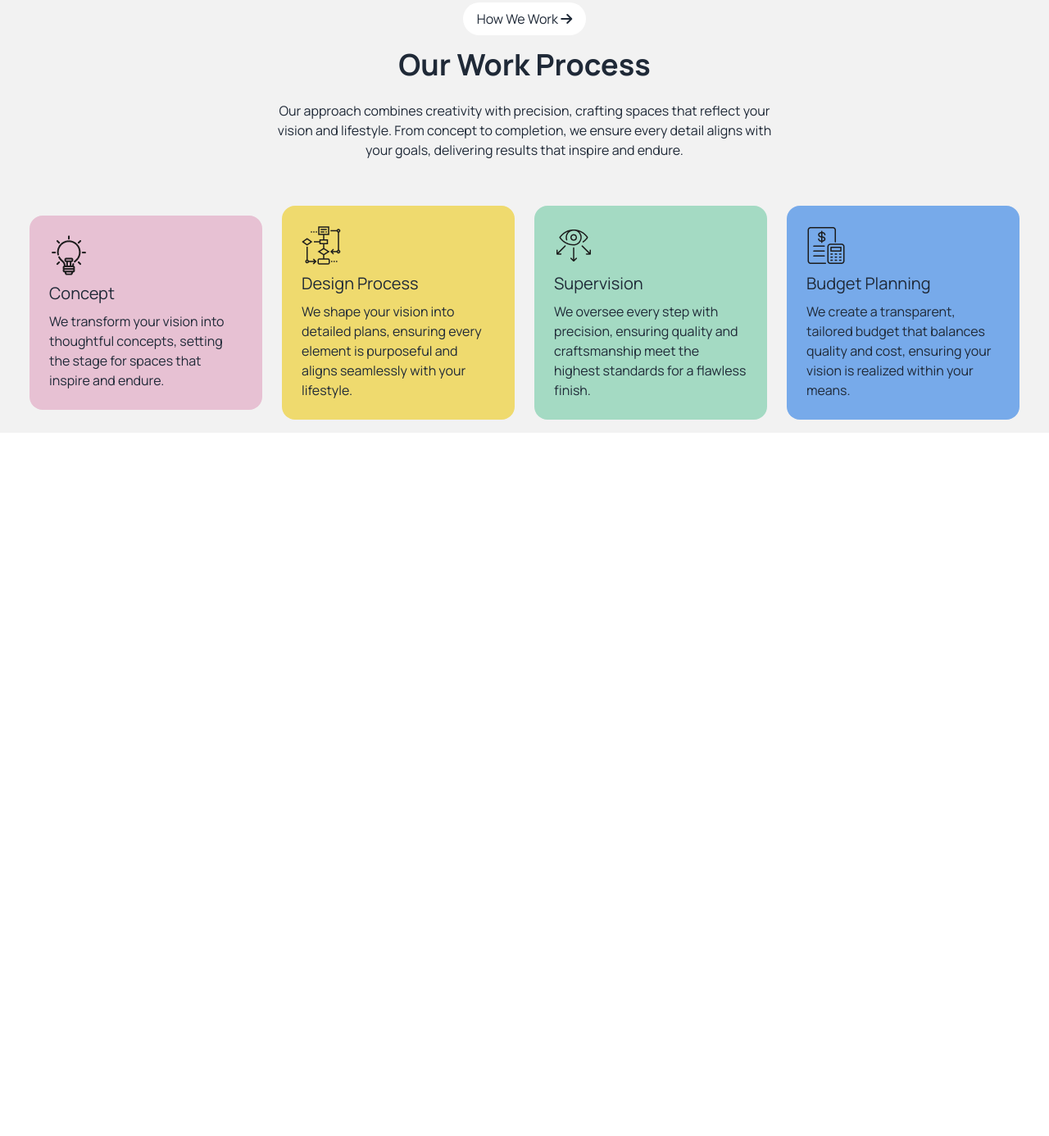
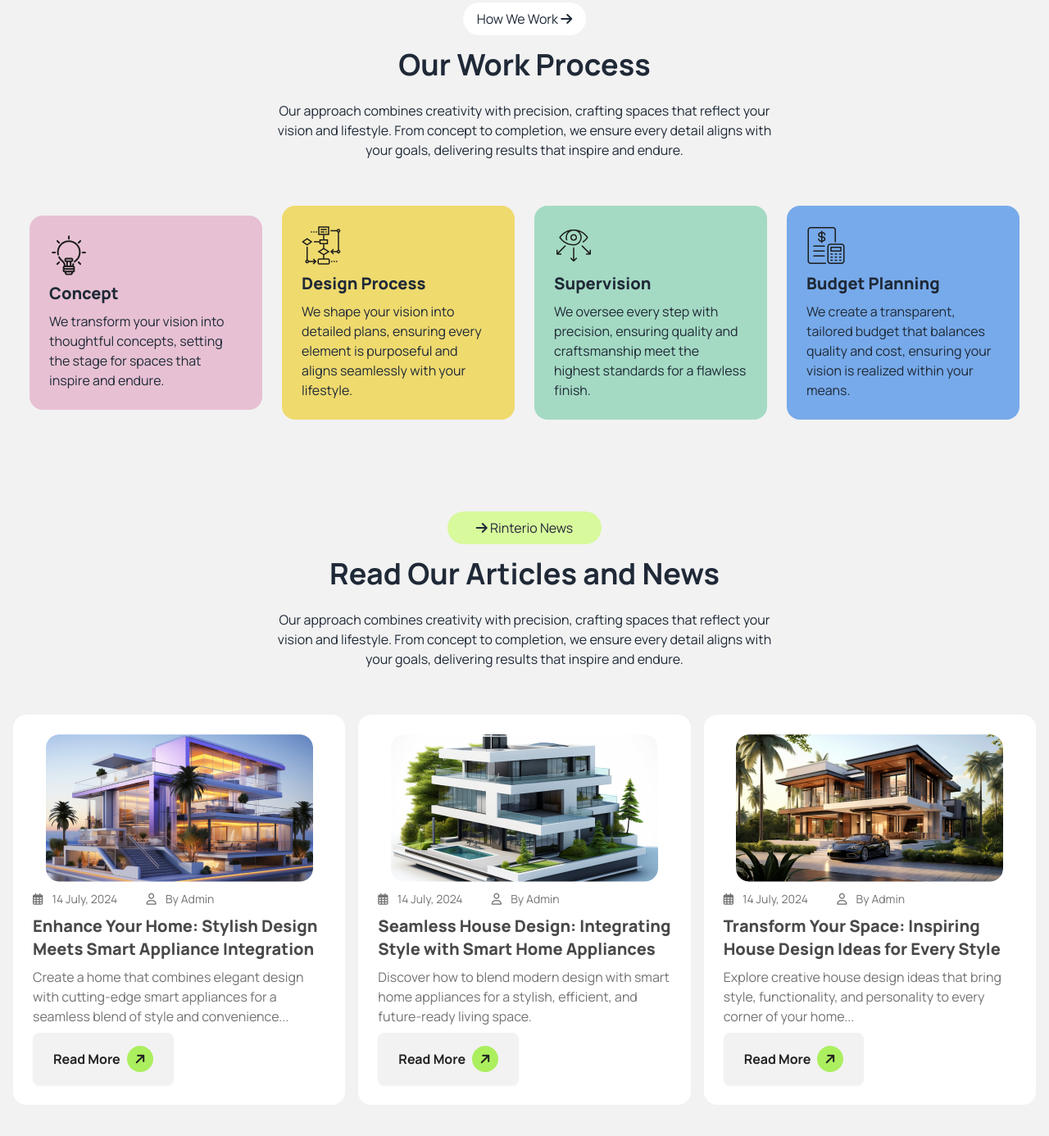
Before and after one commit to HardEnd-art/Assignment-3, a plain HTML site: page index.html in a window 1280 px wide. Shown: the part 1681-3067 px from the top of the page at 82% size. Before the commit the page ends 2209 px from the top, so only its background shows below. Drawn offline with nearby package versions, Linux system fonts and the light colour scheme; a web font is replaced by a local one.

Commit message:
added articles section with responsive settings for small devices

```diff
--- a/index.html
+++ b/index.html
@@ -126,26 +126,74 @@
           <div class="work-process-cards hero-content grid lg:grid-cols-4 gap-6 mx-5">
             <div class="process-card bg-[#E7C1D3] p-6 rounded-2xl">
               <img src="assets/concept.png" alt="illustration of a bulb">
-              <h3 class="text-xl py-2">Concept</h3>
+              <h3 class="text-xl py-2 font-extrabold">Concept</h3>
               <p>We transform your vision into thoughtful concepts, setting the stage for spaces that inspire and endure.</p>
             </div>
             <div class="process-card bg-[#EFDA6E] p-6 rounded-2xl">
               <img src="assets/flow-chart.png" alt="illustration of a flow-chart">
-              <h3 class="text-xl py-2">Design Process</h3>
+              <h3 class="text-xl py-2 font-extrabold">Design Process</h3>
               <p>We shape your vision into detailed plans, ensuring every element is purposeful and aligns seamlessly with your lifestyle.</p>
             </div>
             <div class="process-card bg-[#A4DAC3] p-6 rounded-2xl">
               <img src="assets/vision.png" alt="illustration of vision">
-              <h3 class="text-xl py-2">Supervision</h3>
+              <h3 class="text-xl py-2 font-extrabold">Supervision</h3>
               <p>We oversee every step with precision, ensuring quality and craftsmanship meet the highest standards for a flawless finish.</p>
             </div>
             <div class="process-card bg-[#77AAEA] p-6 rounded-2xl">
               <img src="assets/budget-planning.png" alt="illustration of calc">
-              <h3 class="text-xl py-2">Budget Planning</h3>
+              <h3 class="text-xl py-2 font-extrabold">Budget Planning</h3>
               <p>We create a transparent, tailored budget that balances quality and cost, ensuring your vision is realized within your means.</p>
             </div>
           </div>
        </section>
+       <!-- Articles -->
+        <section class="flex flex-col place-items-center w-[100%] bg-cover bg-base-200 py-20">
+          <div class="hero-content text-center">
+              <div>
+                <h3 class="text-base bg-lime-200 lg:w-[15%] w-[40%] py-2 px-4 rounded-full mx-auto"><i class="fa fa-solid fa-arrow-right"></i> Rinterio News</h3>
+                <h2 class="text-4xl font-bold pt-4">Read Our Articles and News</h2>
+                <p class="py-6 lg:w-[50%] mx-auto">Our approach combines creativity with precision, crafting spaces that reflect your vision and lifestyle. From concept to completion, we ensure every detail aligns with your goals, delivering results that inspire and endure.
+                </p>
+              </div>
+          </div>
+              <div class="article-cards grid lg:grid-cols-3 hero-content">
+                <div class="article-card p-6 bg-white rounded-2xl">
+                <img class="rounded-2xl mx-auto" src="assets/article1.png" alt="photo of a house">
+                  <div class="icons-and-text py-2">
+                    <i class="fa fa-regular fa-calendar text-sm mr-2 text-[#737373]"></i>
+                    <p class="text-sm inline mr-8 text-[#737373]">14 July, 2024</p>
+                    <i class="fa fa-regular fa-user text-sm mr-2 text-[#737373]"></i>
+                    <p class="text-sm inline text-[#737373]">By Admin</p>
+                  </div>
+                  <h3 class="text-[#494949] text-xl font-extrabold">Enhance Your Home: Stylish Design Meets Smart Appliance Integration</h3>
+                  <p class="text-[#737373] py-2">Create a home that combines elegant design with cutting-edge smart appliances for a seamless blend of style and convenience...</p>
+                  <button class="btn btn-xs lg:btn-lg text-[#212121] font-bold text-base">Read More <i class="fa fa-solid fa-arrow-right bg-[#ABEF5F] lg:h-8 lg:w-8 h-6 w-6 rounded-[100%] origin-center -rotate-45 flex items-center justify-center p-0"></i></button>
+              </div>
+                <div class="article-card p-6 bg-white rounded-2xl">
+                  <img class="rounded-2xl mx-auto" src="assets/article2.png" alt="photo of a house">
+                  <div class="icons-and-text py-2">
+                    <i class="fa fa-regular fa-calendar text-sm mr-2 text-[#737373]"></i>
+                    <p class="text-sm inline mr-8 text-[#737373]">14 July, 2024</p>
+                    <i class="fa fa-regular fa-user text-sm mr-2 text-[#737373]"></i>
+                    <p class="text-sm inline text-[#737373]">By Admin</p>
+                    </div>
+                    <h3 class="text-[#494949] text-xl font-extrabold">Seamless House Design: Integrating Style with Smart Home Appliances</h3>
+                    <p class="text-[#737373] py-2">Discover how to blend modern design with smart home appliances for a stylish, efficient, and future-ready living space.</p>
+                    <button class="btn btn-xs lg:btn-lg text-[#212121] font-bold text-base">Read More <i class="fa fa-solid fa-arrow-right bg-[#ABEF5F] lg:h-8 lg:w-8 h-6 w-6 rounded-[100%] origin-center -rotate-45 flex items-center justify-center p-0"></i></button>
+              </div>
+                <div class="article-card p-6 bg-white rounded-2xl">
+                  <img class="rounded-2xl mx-auto" src="assets/article3.png" alt="photo of a house">
+                  <div class="icons-and-text py-2">
+                    <i class="fa fa-regular fa-calendar text-sm mr-2 text-[#737373]"></i>
+                    <p class="text-sm inline mr-8 text-[#737373]">14 July, 2024</p>
+                    <i class="fa fa-regular fa-user text-sm mr-2 text-[#737373]"></i>
+                    <p class="text-sm inline text-[#737373]">By Admin</p>
+                  </div>
+                  <h3 class="text-[#494949] text-xl font-extrabold">Transform Your Space: Inspiring House Design Ideas for Every Style</h3>
+                  <p class="text-[#737373] py-2">Explore creative house design ideas that bring style, functionality, and personality to every corner of your home...</p>
+                  <button class="btn btn-xs lg:btn-lg text-[#212121] font-bold text-base">Read More <i class="fa fa-solid fa-arrow-right bg-[#ABEF5F] lg:h-8 lg:w-8 h-6 w-6 rounded-[100%] origin-center -rotate-45 flex items-center justify-center p-0"></i></button>
+              </div>
+      </section>
     </main>
     <footer>
 
```
